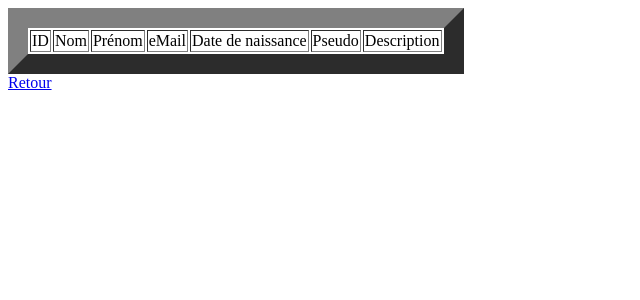
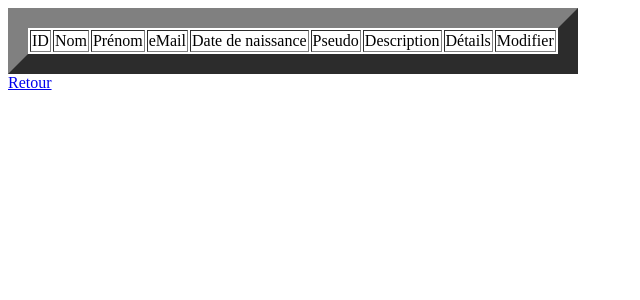
Before and after one commit to Sachaleroy/m151admin_sl, a PHP site: page /php/utilisateurs.php in a window 1280 px wide. Shown: the top 300 px of the page, without its empty margins (0-640 px from the left). Run offline with PHP 8.4, Linux system fonts and the light colour scheme; data that the repository does not hold is empty.

Commit message:
Ajout des liens d'affichage et de modification des détails dans la liste des utilisateurs des utilisateurs

```diff
--- a/php/phpToHtml.php
+++ b/php/phpToHtml.php
@@ -3,7 +3,7 @@ function createTableUser($table)
 {
     foreach($table as $row)
     {
-        echo"<tr> <td>".$row[0]."</td> <td>".$row[1]."</td> <td>".$row[2]."</td> <td>".$row[3]."</td> <td>".$row[4]."</td> <td>".$row[5]."</td> <td>".$row[6]."</td> </tr>";
+        echo"<tr> <td>".$row[0]."</td> <td>".$row[1]."</td> <td>".$row[2]."</td> <td>".$row[3]."</td> <td>".$row[4]."</td> <td>".$row[5]."</td> <td>".$row[6]."</td> <td><a href='detailsUser".$row[0].".php'>|_۞_|</a></td> <td><a href='modifUser".$row[0].".php'>|_۞_|</a></td> </tr>";
     }
     //echo"<tr> <td>".$row[0]."</td> <td>".$row[1]."</td> <td>".$row[2]."</td> <td>".$row[3]."</td> <td>".$row[4]."</td> <td>".$row[5]."</td> <td>".$row[6]."</td> </tr>";
 }
--- a/php/utilisateurs.php
+++ b/php/utilisateurs.php
@@ -33,6 +33,12 @@
                     <td>
                         <p>Description</p>
                     </td>
+                    <td>
+                        <p>Détails</p>
+                    </td>
+                    <td>
+                        <p>Modifier</p>
+                    </td>
                 </tr>
             <?php
                 createTableUser(listUser());
```
